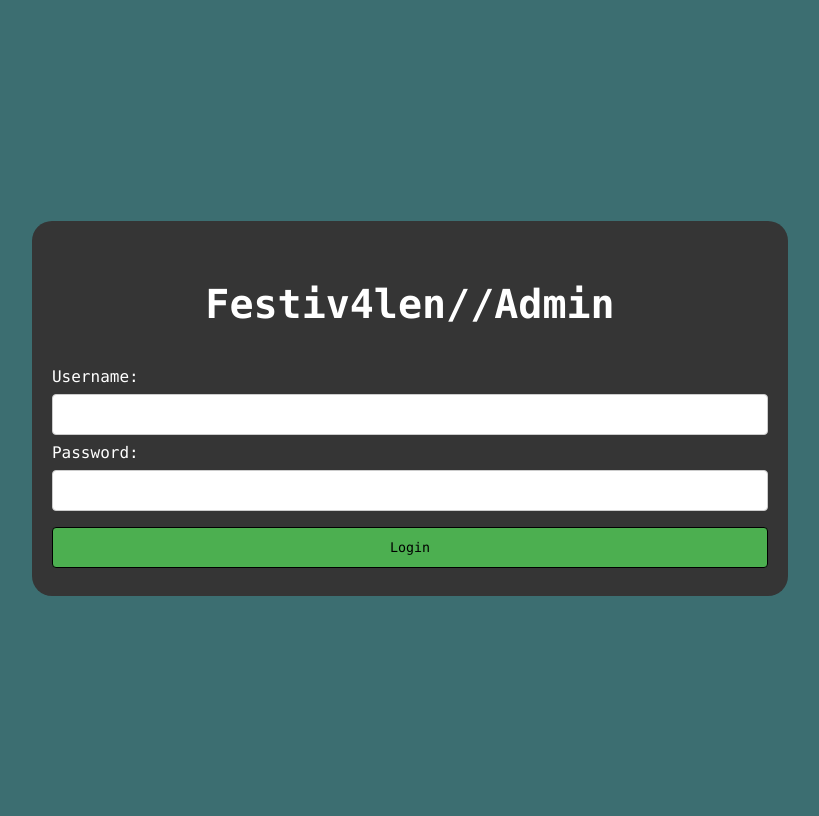
After one commit to mawentrogg/Prosjekt1-1901, a PHP site: page /index.html?login=error in a window 1280 px wide. The commit adds this page. Shown: the whole page, without its empty margins (230-1049 px from the left). Run offline with PHP 8.4, Linux system fonts and the light colour scheme.

Commit message:
Fixing login

```diff
--- a/src/includes/login.inc.php
+++ b/src/includes/login.inc.php
@@ -4,7 +4,6 @@ session_start();
 
 if(isset($_POST['submit'])){
     include 'dbh.inc.php';
-
 
     $username = mysqli_real_escape_string($conn, $_POST['username']);
     $password = mysqli_real_escape_string($conn, $_POST['password']);
@@ -17,10 +16,10 @@ if(isset($_POST['submit'])){
         exit();
     }
     else{
-        $sql = "SELECT * FROM users WHERE user_username='$username'";
+        $sql = "SELECT * FROM Users WHERE user_username='$username'";
         $result = mysqli_query($conn, $sql);
         $resultCheck = mysqli_num_rows($result);
-        if($resultCheck == 0){
+        if($resultCheck < 1){
             header("Location: ../index.html?login=error");
             exit();
         }
--- /dev/null
+++ b/src/index.html
@@ -0,0 +1,21 @@
+<!DOCTYPE html>
+<html>
+<head>
+	<title></title>
+	<link rel="stylesheet" type="text/css" href="style.css">
+</head>
+<body style="background-color: #3C6E71">
+<div class="indexBody">
+	<div class="indexWrapper">
+		<form action="includes/login.inc.php" method="post">
+		<p class="indexHeader">Festiv4len//Admin</p>
+			<label>Username: </label>
+			<input type="text" name="username">
+			<label>Password: </label>
+			<input type="PASSWORD" name="password">
+			<input type="submit" name = 'submit' value="Login"/>
+		</form>
+	</div>
+</div>
+</body>
+</html>
--- /dev/null
+++ b/src/style.css
@@ -0,0 +1,125 @@
+.indexHeader{
+	text-align: center;
+	font-size: 40px;
+	font-weight: bolder;
+}
+
+.indexBody{
+	display: flex;
+	justify-content: center;
+	align-items: center;
+	height: 100vh;
+	background-color: #3C6E71;
+	margin:0;
+	padding:0;
+}
+
+.indexWrapper{
+	display: flex;
+	background-color: #353535;
+	justify-content: center;
+	padding: 20px;
+	border-radius: 20px;
+	color: white;
+	font-family: Consolas;
+}
+.flexBody{
+	display: flex;
+	justify-content: center;
+	align-items: center;
+	height: 100vh;
+	background-color: #3C6E71;
+	margin:0;
+	padding:0;
+}
+
+.flexWrapper{
+	display: flex;
+	background-color: #353535;
+	justify-content: center;
+	flex-direction: column;
+	height: 50%;
+	width: 50%;
+	padding: 15px;
+	border-radius: 20px;
+	color: white;
+	font-family: Consolas;
+}
+
+.flexWrapperInside{
+	background-color: white;
+	box-shadow: inset;
+	height: 100%;
+	width: 100%;
+	border-radius: 10px;
+	margin-top: 2%;
+}
+
+button{
+	display: flex;
+	float: right;
+	height: auto;
+	background: #ff0000;
+	color: white;
+	border-radius: 10px;
+	text-align: center;
+	padding: 10px;
+	font-family: Consolas;
+}
+
+button:hover{
+	background-color:  #cc0000;
+	cursor: pointer;
+}
+
+table{
+	width:100%;
+	height: auto;
+	border-radius: 10px;
+	color: black;
+	font-size: 20px;
+	text-align: center;
+}
+
+th, td, tr{
+	border: 1px solid #353535;
+	padding: 10px;
+	background-color: #b2c2bf;
+	border-radius: 10px;
+}
+
+td:hover{
+	background-color: #8da5a1;
+}
+
+td a{
+	display: block;
+	text-decoration: none;
+	color: black;
+}
+
+input[type=text], input[type=PASSWORD]{
+	width: 100%;
+    padding: 12px 20px;
+    margin: 8px 0;
+    border: 1px solid #ccc;
+    border-radius: 4px;
+    font-family: Consolas;
+    font-weight: bold;
+    box-sizing: border-box;
+}
+
+input[type=submit]{
+	width: 100%;
+    padding: 12px 20px;
+    margin: 8px 0;
+    border: 1px solid;
+    border-radius: 4px;
+    background-color: #4CAF50;
+    font-family: Consolas;
+    cursor: pointer;
+}
+
+input[type=submit]:hover{
+	background-color: #45a049;
+}
```
Also changed, not shown: src/booking1.php (added, +24 -0 lines), src/booking2.php (added, +24 -0 lines), src/manager.php (added, +24 -0 lines), src/organizer.php (added, +27 -0 lines), src/rigge-oversikt.php (added, +27 -0 lines), src/tech.php (added, +24 -0 lines).
